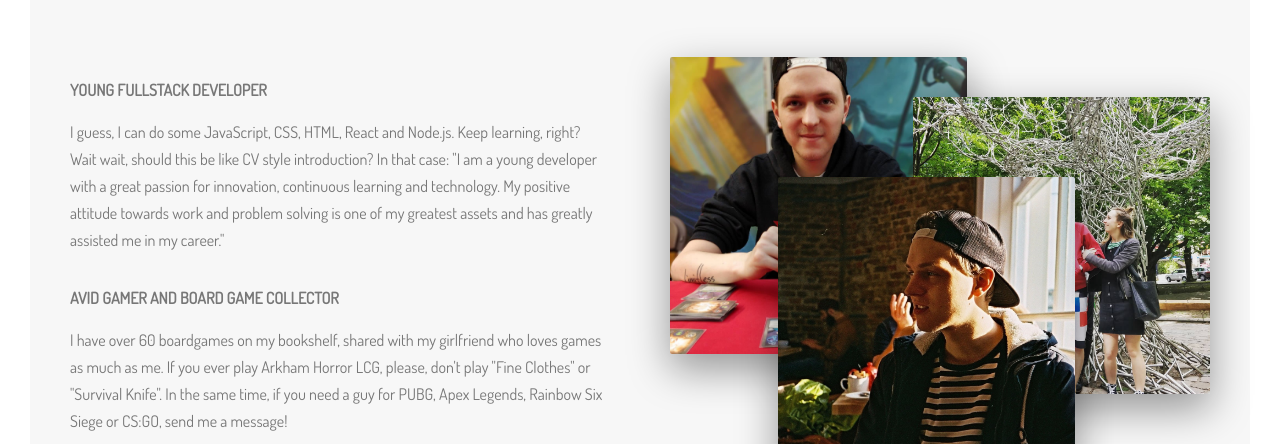
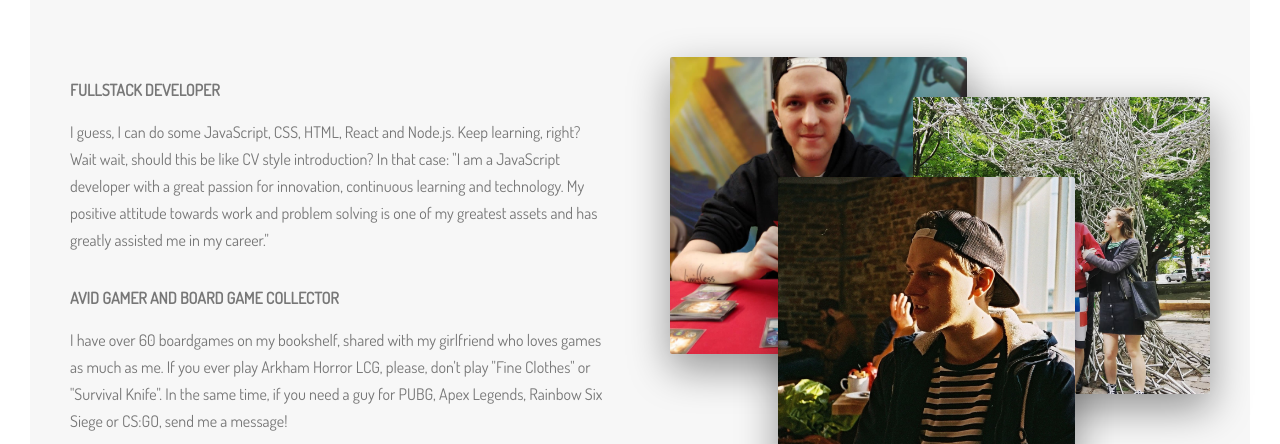
Before and after one commit to pekac45/pekac45.github.io, a website: page index.html in a window 1280 px wide. Shown: the part 953-1397 px from the top of the page. Drawn offline with Linux system fonts and the light colour scheme.

Commit message:
I'm not young anymore :/

```diff
--- a/index.html
+++ b/index.html
@@ -99,11 +99,11 @@
 				<div class="row u-margin-top-mobile-reversed">
 					<div class="col-1-of-2">
 						<h3 class="heading-tetriary u-margin-bottom-small">
-							Young FullStack developer
+							FullStack developer
 						</h3>
 						<p class="paragraph">
 							I guess, I can do some JavaScript, CSS, HTML, React and Node.js. Keep learning, right?
-							Wait wait, should this be like CV style introduction? In that case: "I am a young
+							Wait wait, should this be like CV style introduction? In that case: "I am a JavaScript
 							developer with a great passion for innovation, continuous learning and technology. My
 							positive attitude towards work and problem solving is one of my greatest assets and
 							has greatly assisted me in my career."
```
